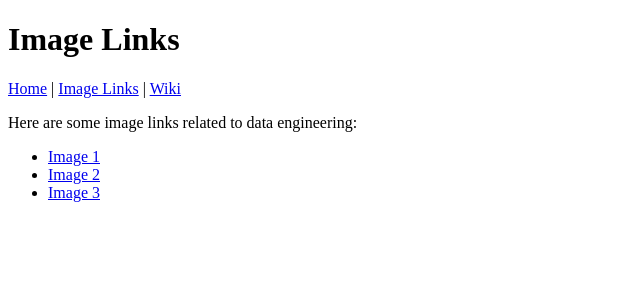
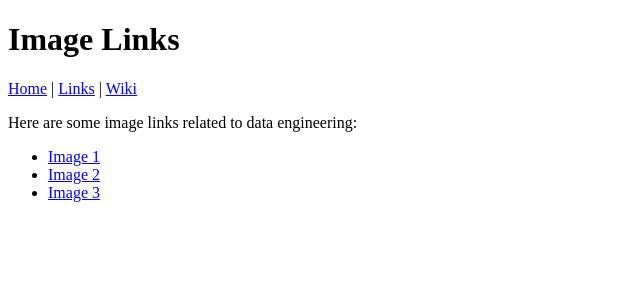
Before and after one commit to j091975/GitHub, a Django app: template app/templates/app/links.html in a window 1280 px wide. Shown: the top 300 px of the page, without its empty margins (0-640 px from the left). Run offline with Django 5.2, Linux system fonts and the light colour scheme; the template is opened without the code that fills it, so the values that code supplies are empty; parts of the project's set-up code (start-up, migrations or seed data) failed here and were passed over.

Commit message:
add missing link

```diff
--- a/app/templates/app/home.html
+++ b/app/templates/app/home.html
@@ -8,6 +8,7 @@
     <h1>Welcome to the Data Engineering Site</h1>
     <nav>
         <a href="{% url 'home' %}">Home</a> |
+        <a href="{% url 'links' %}">Links</a> |
         <a href="{% url 'wiki' %}">Wiki</a>
     </nav>
     <p>This is the homepage. Explore more about data engineering.</p>
--- a/app/templates/app/links.html
+++ b/app/templates/app/links.html
@@ -8,7 +8,7 @@
     <h1>Image Links</h1>
     <nav>
         <a href="{% url 'home' %}">Home</a> |
-        <a href="{% url 'image_links' %}">Image Links</a> |
+        <a href="{% url 'links' %}">Links</a> |
         <a href="{% url 'wiki' %}">Wiki</a>
     </nav>
     <p>Here are some image links related to data engineering:</p>
--- a/app/templates/app/wiki.html
+++ b/app/templates/app/wiki.html
@@ -8,6 +8,7 @@
     <h1>Wiki</h1>
     <nav>
         <a href="{% url 'home' %}">Home</a> |
+        <a href="{% url 'links' %}">Links</a> |
         <a href="{% url 'wiki' %}">Wiki</a>
     </nav>
     <p>This page contains wiki information about data engineering.</p>
```
